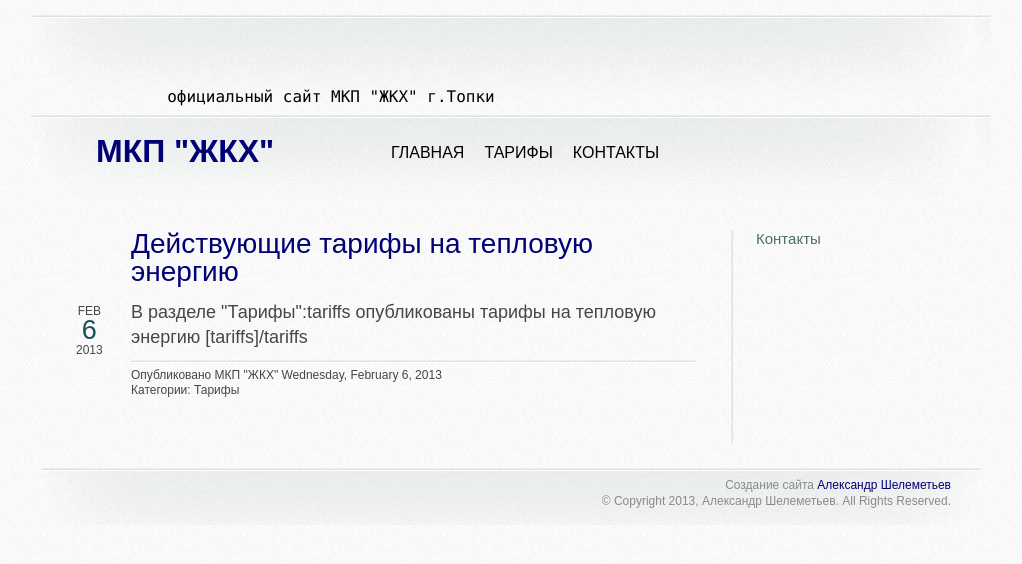
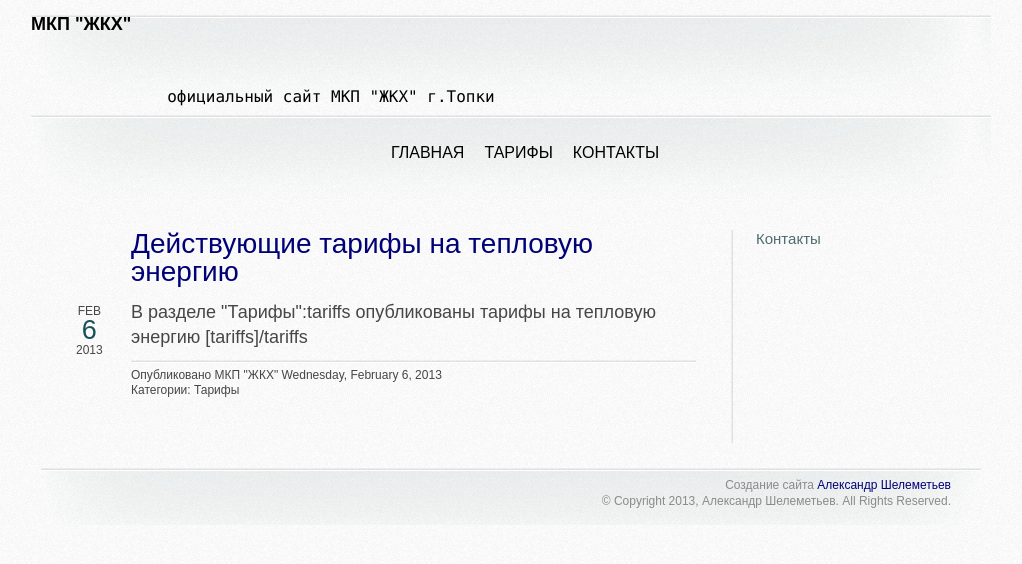
Before and after one commit to jkhtopki/jkhtopki.github.com, a Jekyll site: the page built from index.html, in a window 1280 px wide. Shown: the top 564 px of the page, without its empty margins (129-1151 px from the left). Built offline with Jekyll 4.4.1, drawn with Linux system fonts in a browser that asks for light colours; the list of posts is cut into pages by our own code.

Commit message:
auto commit

```diff
--- a/_layouts/default.html
+++ b/_layouts/default.html
@@ -19,7 +19,7 @@
 	<body>
 		<div id="header">
 			<h1>
-				<a href="/">{{ site.title }}</a>
+				{{ site.title }}
 			</h1>
 
 			<div>
```
